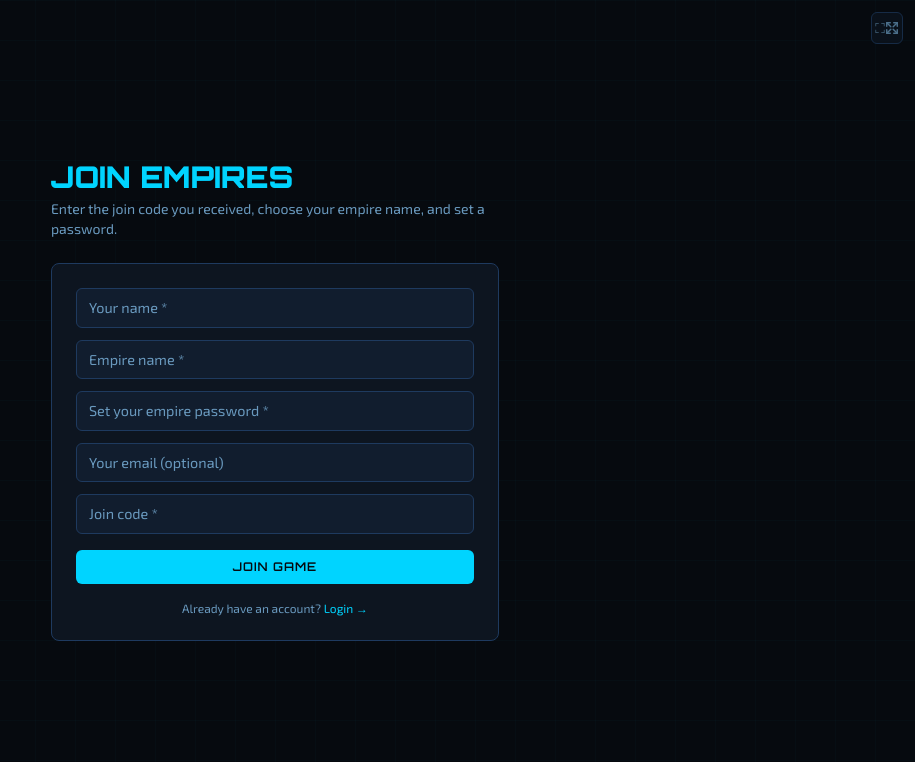
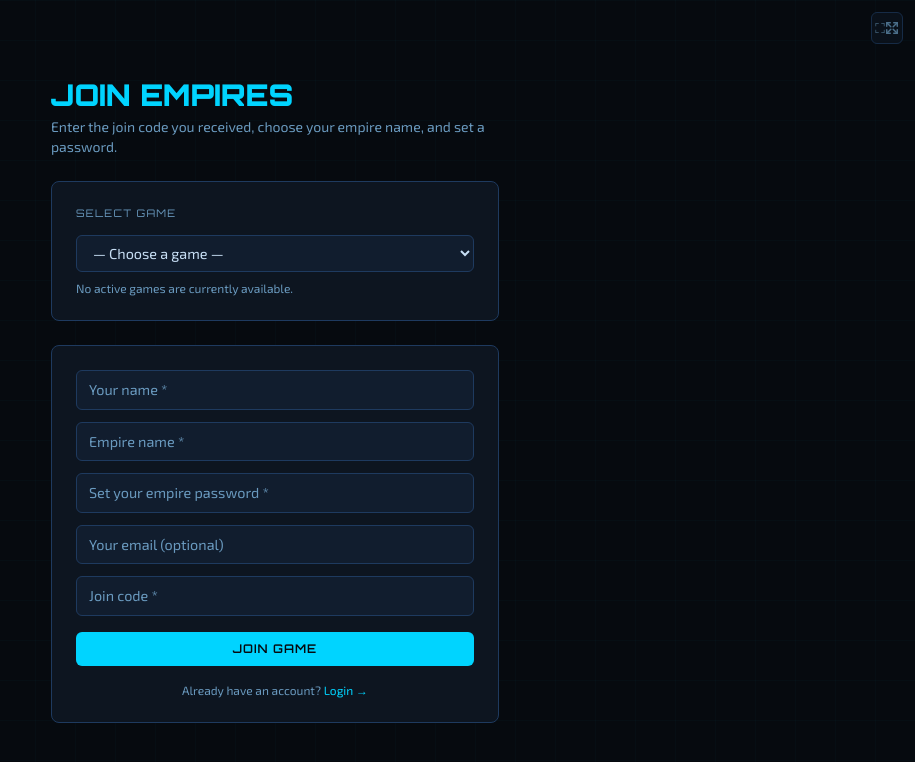
Before and after one commit to salinasjon2200-glitch/Empires, a Next.js app: page /join in a window 1280 px wide. Shown: the top 762 px of the page, without its empty margins (365-1280 px from the left). Built offline with nearby package versions, Linux system fonts and the light colour scheme.

Commit message:
Update page.tsx

```diff
--- a/app/join/page.tsx
+++ b/app/join/page.tsx
@@ -2,6 +2,7 @@
 import { useState, useEffect, useRef, useCallback } from 'react';
 import Link from 'next/link';
 import { COUNTRIES } from '@/lib/constants';
+import GameSelector from '@/components/GameSelector';
 
 type Step = 'register' | 'bid' | 'claim' | 'done';
 
@@ -440,7 +441,7 @@ export default function JoinPage() {
   return (
     <div className="min-h-screen flex items-center justify-center p-8">
       <div className="max-w-md w-full space-y-6">
-        <div>
+             <div>
           <h1 className="display-font text-3xl font-black" style={{ color: 'var(--accent)' }}>
             JOIN EMPIRES
           </h1>
@@ -448,6 +449,8 @@ export default function JoinPage() {
             Enter the join code you received, choose your empire name, and set a password.
           </p>
         </div>
+
+        <GameSelector destination="/join" />
 
         {/* Live bidding banner */}
         {bidState?.open && (
```
